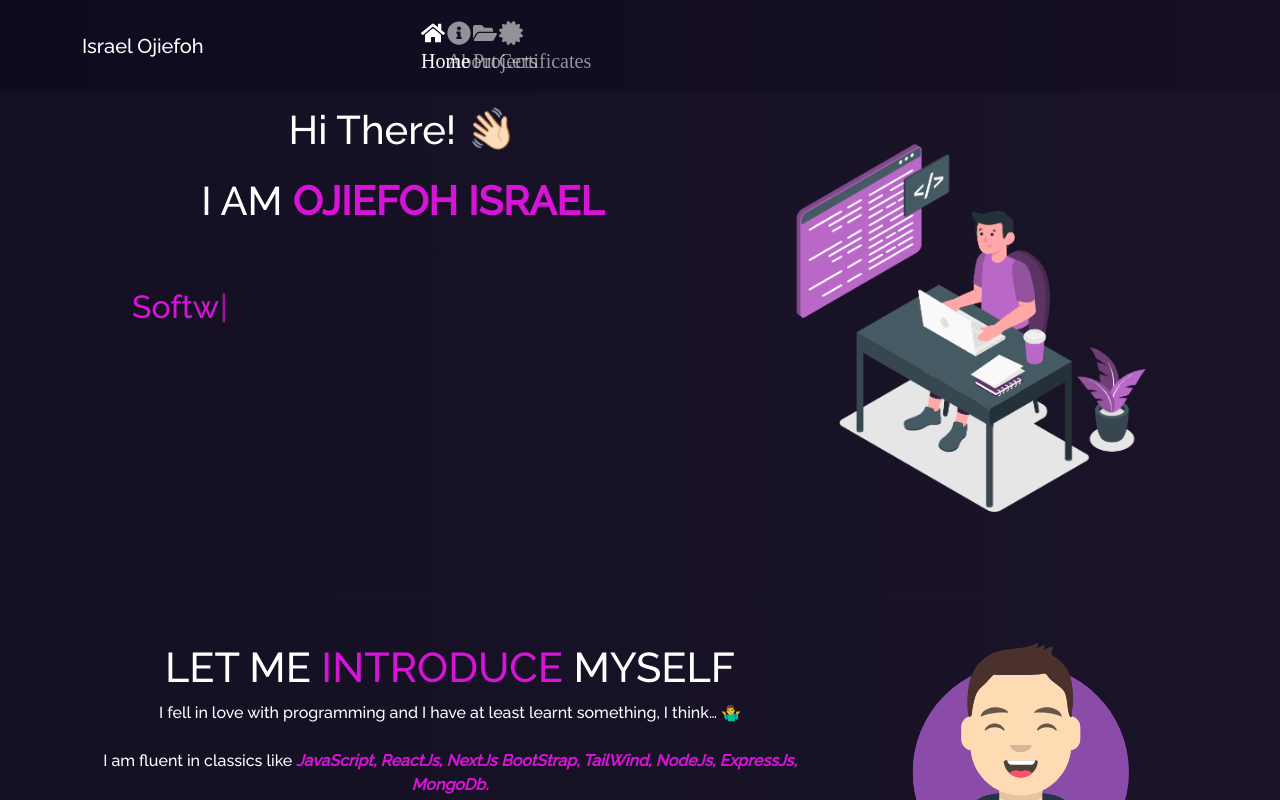
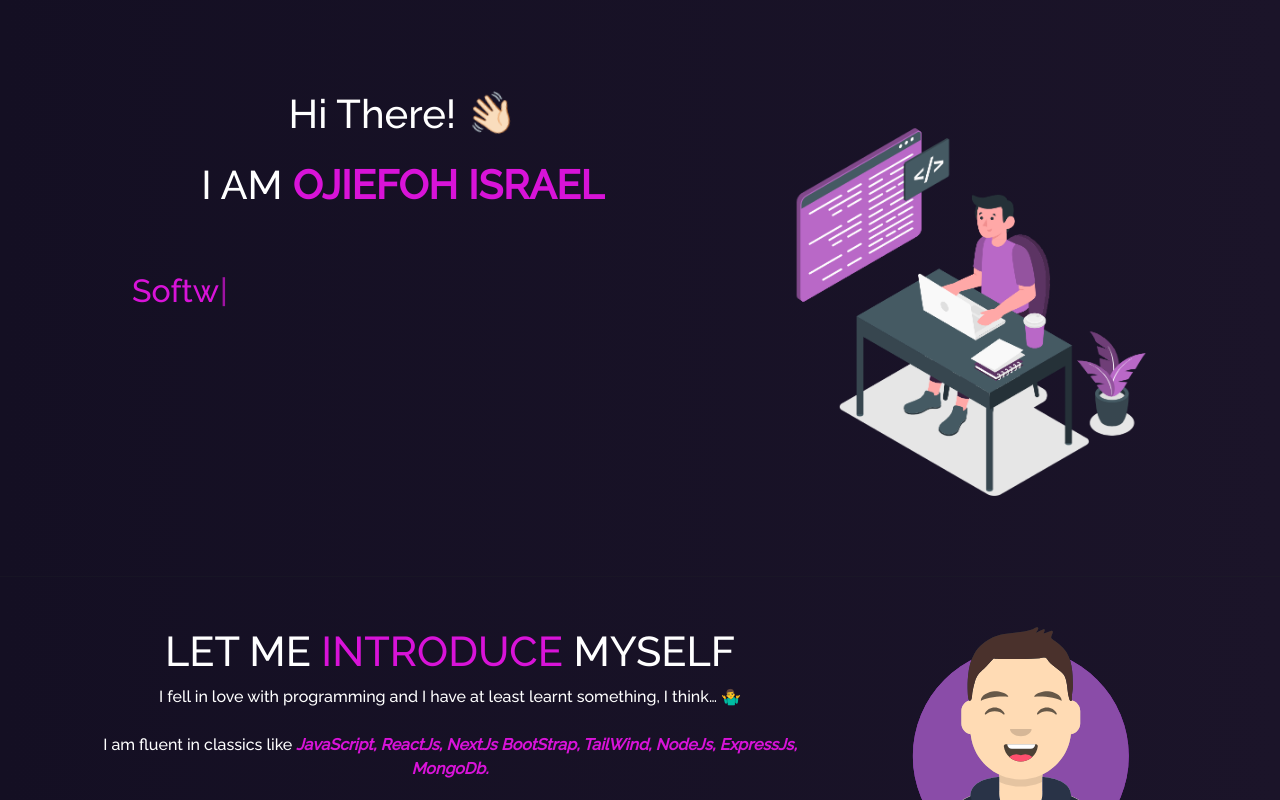
Before and after one commit to IsraelOjiefoh/portfolio, a React (Vite) app: page / in a window 1280 px wide. Shown: the top 800 px of the page. Built offline with nearby package versions, Linux system fonts and the light colour scheme.

Commit message:
modified

```diff
--- a/src/App.jsx
+++ b/src/App.jsx
@@ -1,14 +1,10 @@
 import "./App.css";
 import Home from "./components/home";
-import NavBar from "./components/navbar";
 import Footer from "./components/footer";
 function App() {
   return (
     <>
       <div className="App">
-        <div className="navbar">
-          <NavBar />
-        </div>
         <div className="home">
           <Home />
         </div>
--- a/src/components/Navbar.css
+++ /dev/null
@@ -1,53 +0,0 @@
-#custom-navbar {
-    background-image: linear-gradient(to left, rgb(22 15 36), rgb(15 10 30));
-  }
-
-  .navigation-text {
-    font-family: "OpenSans-Light";
-    font-size: 15pt;
-    margin-inline: 5px;
-    color: white;
-  }
-
-  .navigation-text:hover {
-    opacity: 0.5;
-    cursor: pointer;
-  }
-
-  .active {
-    font-weight: bold;
-  }
-
-  .not-clicked {
-    color: wheat;
-    opacity: 0.7;
-  }
-
-  .not-clicked:hover {
-    cursor: pointer;
-  }
-
-  .nav-link {
-    color: white;
-  }
-
-  .about-section {
-    text-align: center;
-  }
-
-  .icons {
-    font-size: 24px;
-    margin-right: 2px;
-  }
-  .nav-lin{
-    display: flex;
-    justify-content: space-between;
-    margin-left: 300px;
-    margin-right: 40px;
-  }
-  @media (max-width:768px){
-  .nav-lin{
-    display: block;
-    margin: 10px;
-  }
-  }
--- a/src/components/navbar.jsx
+++ /dev/null
@@ -1,73 +0,0 @@
-import { Navbar, Nav, Container } from "react-bootstrap";
-import {
-  FaHome,
-  FaInfoCircle,
-  FaFolderOpen,
-  FaCertificate,
-} from "react-icons/fa";
-import "./navBar.css";
-import { useState } from "react";
-
-const MyNavbar = () => {
-  const [isClicked, setIsClicked] = useState("Home");
-
-  return (
-    <Navbar
-      id="custom-navbar"
-      collapseOnSelect
-      expand="md"
-      bg="dark"
-      variant="dark"
-      fixed="top"
-    >
-      <Container>
-        <Navbar.Brand href="#home">Israel Ojiefoh</Navbar.Brand>
-        <Navbar.Toggle aria-controls="responsive-navbar-nav" />
-        <Navbar.Collapse id="responsive-navbar-nav">
-          <Nav className="me-auto">
-            <div className="nav-lin">
-              <Nav.Link
-                href="#home"
-                onClick={() => setIsClicked("Home")}
-                className={`navigation-text fs-5 ${
-                  isClicked === "Home" ? "active" : ""
-                }`}
-              >
-                <FaHome className="icons" /> Home
-              </Nav.Link>
-              <Nav.Link
-                href="#about"
-                onClick={() => setIsClicked("About")}
-                className={`navigation-text fs-5${
-                  isClicked === "About" ? "active" : ""
-                }`}
-              >
-                <FaInfoCircle className="icons" /> About
-              </Nav.Link>
-              <Nav.Link
-                href="#projects"
-                onClick={() => setIsClicked("Projects")}
-                className={`navigation-text fs-5${
-                  isClicked === "Projects" ? "active" : ""
-                }`}
-              >
-                <FaFolderOpen className="icons" /> Projects
-              </Nav.Link>
-              <Nav.Link
-                href="#certificates"
-                onClick={() => setIsClicked("Certificates")}
-                className={`navigation-text fs-5 ${
-                  isClicked === "Certificates" ? "active" : ""
-                }`}
-              >
-                <FaCertificate className="icons" /> Certificates
-              </Nav.Link>
-            </div>
-          </Nav>
-        </Navbar.Collapse>
-      </Container>
-    </Navbar>
-  );
-};
-
-export default MyNavbar;
```
